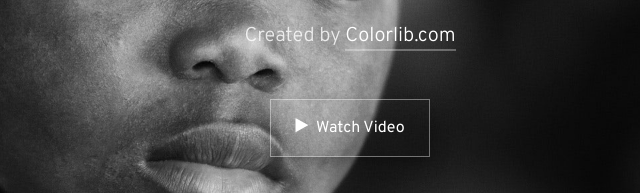
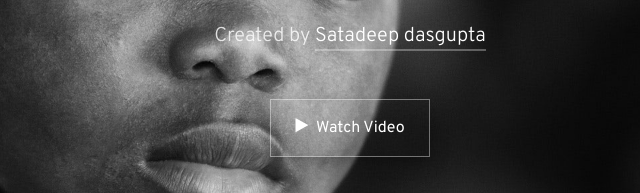
Before and after one commit to satadeep3927/welfare-gh-pages, a plain HTML site: page index.html in a window 1280 px wide. Shown: the part 337-530 px from the top of the page, 290-930 px from the left. Drawn offline with Linux system fonts and the light colour scheme; some packages are replaced by stand-ins of ours; no server answers; files whose address does not match are found by name.

Commit message:
Few Changes

```diff
--- a/index.html
+++ b/index.html
@@ -1,7 +1,7 @@
 <!DOCTYPE html>
 <html lang="en">
   <head>
-    <title>Welfare - Free Bootstrap 4 Template by Colorlib</title>
+    <title>Welfare</title>
     <meta charset="utf-8">
     <meta name="viewport" content="width=device-width, initial-scale=1, shrink-to-fit=no">
 
@@ -58,7 +58,7 @@
         <div class="row no-gutters slider-text align-items-center justify-content-center" data-scrollax-parent="true">
           <div class="col-md-7 ftco-animate text-center" data-scrollax=" properties: { translateY: '70%' }">
             <h1 class="mb-4" data-scrollax="properties: { translateY: '30%', opacity: 1.6 }">Doing Nothing is Not An Option of Our Life</h1>
-            <p class="mb-5" data-scrollax="properties: { translateY: '30%', opacity: 1.6 }">Created by <a href="#">Colorlib.com</a></p>
+            <p class="mb-5" data-scrollax="properties: { translateY: '30%', opacity: 1.6 }">Created by <a href="#">Satadeep dasgupta</a></p>
 
             <p data-scrollax="properties: { translateY: '30%', opacity: 1.6 }"><a href="https://vimeo.com/45830194" class="btn btn-white btn-outline-white px-4 py-3 popup-vimeo"><span class="icon-play mr-2"></span>Watch Video</a></p>
           </div>
@@ -559,7 +559,7 @@
           <div class="col-md-12 text-center">
 
             <p><!-- Link back to Colorlib can't be removed. Template is licensed under CC BY 3.0. -->
-  Copyright &copy;<script>document.write(new Date().getFullYear());</script> All rights reserved | This template is made with <i class="icon-heart" aria-hidden="true"></i> by <a href="https://colorlib.com" target="_blank">Colorlib</a>
+  Copyright &copy;<script>document.write(new Date().getFullYear());</script> All rights reserved | This template is made with <i class="icon-heart" aria-hidden="true"></i> by Satadeep Dasgupta</a>
   <!-- Link back to Colorlib can't be removed. Template is licensed under CC BY 3.0. --></p>
           </div>
         </div>
```
Also changed, not shown: about.html (+2 -2 lines), blog-single.html (+2 -2 lines), blog.html (+2 -2 lines), causes.html (+2 -2 lines), contact.html (+2 -2 lines), donate.html (+2 -2 lines), event.html (+2 -2 lines), gallery.html (+2 -2 lines).
